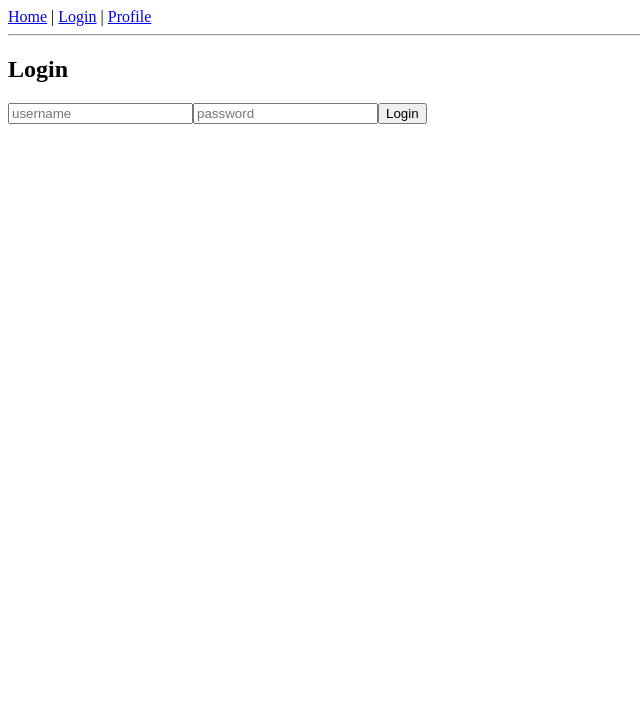
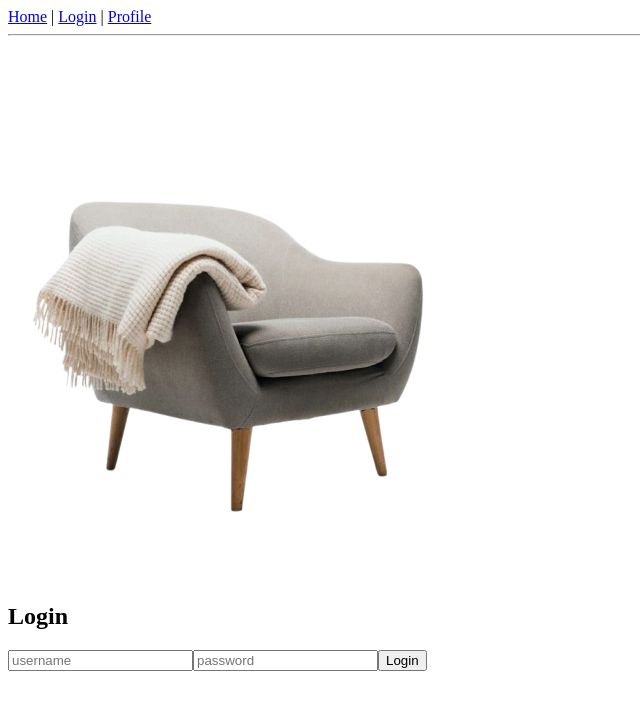
Before and after one commit to YoniBcha/angular-e-commerce, an Angular app: page /login in a window 1280 px wide. Shown: the top 710 px of the page, without its empty margins (0-640 px from the left). Built offline with nearby package versions, Linux system fonts and the light colour scheme.

Commit message:
auth file is added with bg

```diff
--- a/src/app/app.html
+++ b/src/app/app.html
@@ -2,7 +2,5 @@
   <a routerLink="/">Home</a> | <a routerLink="/login">Login</a> |
   <a routerLink="/profile">Profile</a>
 </nav>
-
 <hr />
-
 <router-outlet></router-outlet>
--- a/src/app/pages/home/home.ts
+++ b/src/app/pages/home/home.ts
@@ -4,11 +4,7 @@
 @Component({
   selector: 'app-home',
   standalone: true,
-  imports: [RouterLink],
-  template: `
-    <h1>Home Page</h1>
-    <a routerLink="/login">Login</a>
-    <a routerLink="/profile">Profile</a>
-  `,
+  imports: [],
+  templateUrl: './home.html',
 })
 export class HomeComponent {}
--- a/src/app/pages/login/login.html
+++ b/src/app/pages/login/login.html
@@ -1,6 +1,13 @@
-<h2>Login</h2>
+<div class="login-container">
+  <div class="login-leftside">
+    <img src="Paste_image-removebg-preview.png" alt="Logo" />
+  </div>
+  <div class="login-rightside">
+    <h2>Login</h2>
 
-<input [(ngModel)]="username" placeholder="username" />
-<input [(ngModel)]="password" type="password" placeholder="password" />
+    <input [(ngModel)]="username" placeholder="username" />
+    <input [(ngModel)]="password" type="password" placeholder="password" />
 
-<button (click)="login()">Login</button>
+    <button (click)="login()">Login</button>
+  </div>
+</div>
--- a/src/app/pages/login/login.scss
+++ b/src/app/pages/login/login.scss
@@ -0,0 +1,10 @@
+.login-container {
+  display: flex;
+  flex-direction: row;
+}
+.login-leftside {
+  background-color: red;
+}
+.login-rightside {
+  background-color: blue;
+}
```
Also changed, not shown: public/Paste_image-removebg-preview.png (added), public/assets/images/auth/Paste_image-removebg-preview.png (added), src/styles.scss (line endings or trailing spaces).
